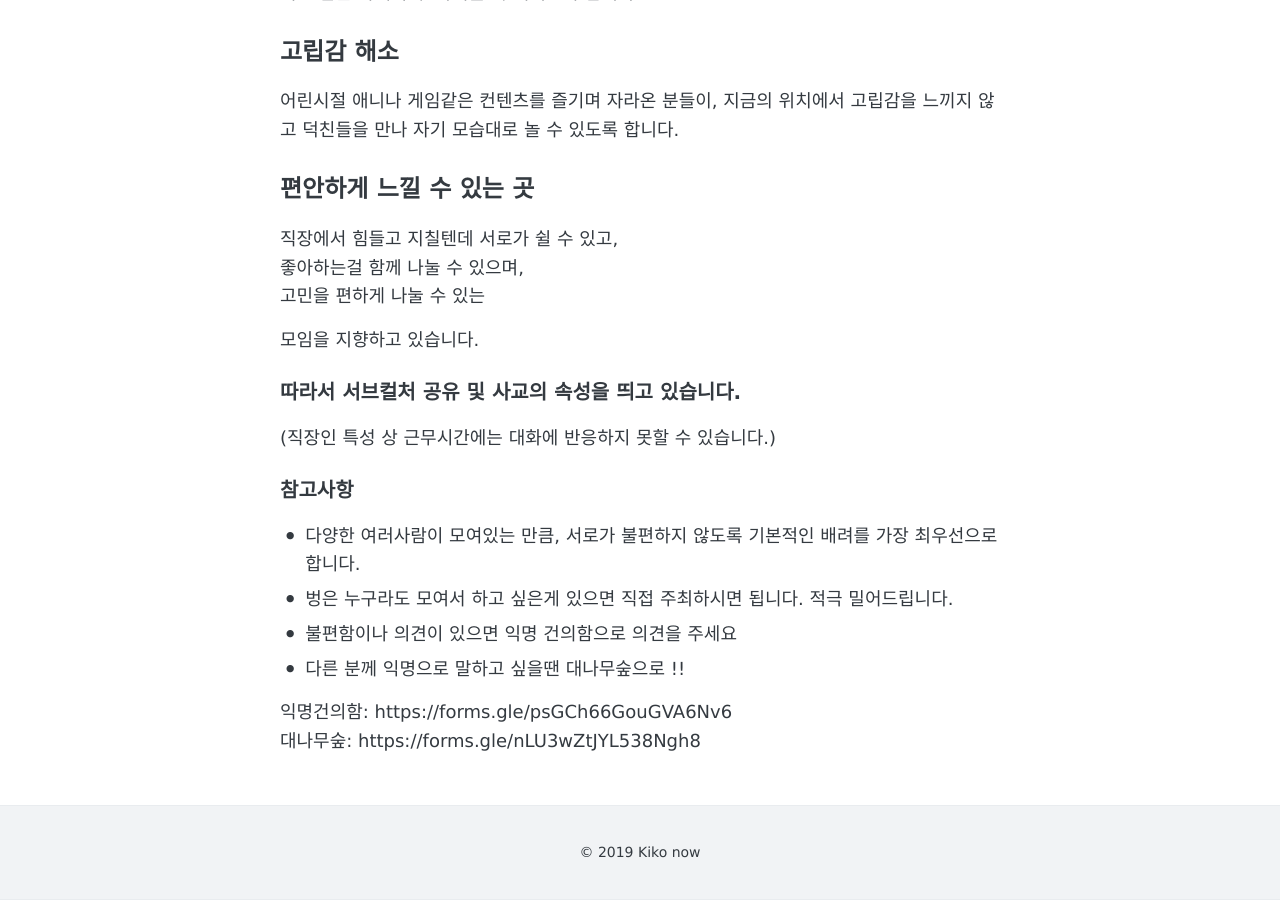
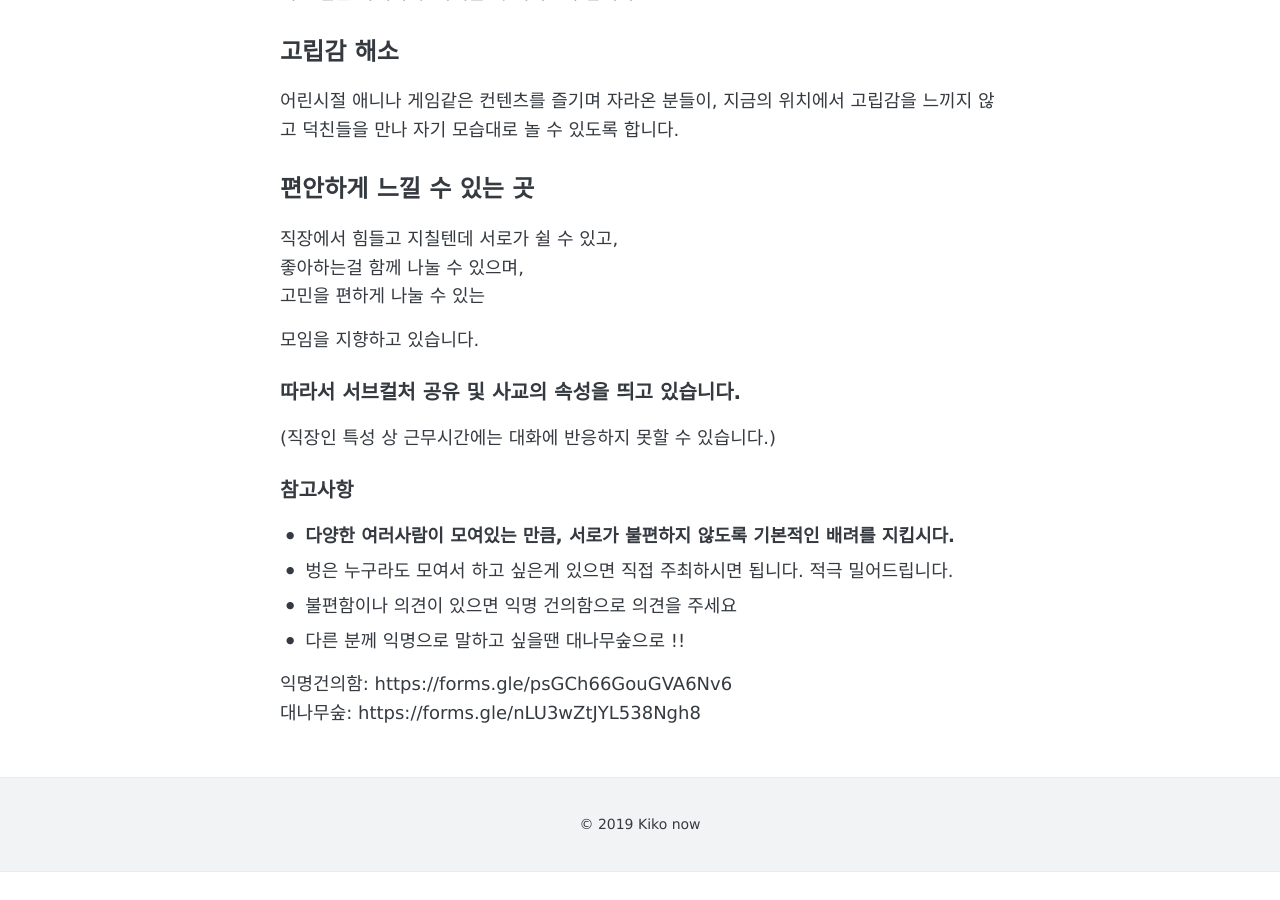
Before and after one commit to neko-agdg/neko-agdg.github.io, a Jekyll site: the page built from about.md, in a window 1280 px wide and 900 px high, scrolled down 607 px. Built offline with Jekyll 4.4.1, drawn with Linux system fonts in a browser that asks for light colours; after the commit the page ends 1479 px from its top, so only the background shows below that.

Commit message:
Update about.md

```diff
--- a/about.md
+++ b/about.md
@@ -30,7 +30,7 @@ permalink: /about/
 (직장인 특성 상 근무시간에는 대화에 반응하지 못할 수 있습니다.)
 
 ### 참고사항
-- 다양한 여러사람이 모여있는 만큼, 서로가 불편하지 않도록 기본적인 배려를 가장 최우선으로 합니다.
+- **다양한 여러사람이 모여있는 만큼, 서로가 불편하지 않도록 기본적인 배려를 지킵시다.**
 - 벙은 누구라도 모여서 하고 싶은게 있으면 직접 주최하시면 됩니다. 적극 밀어드립니다.
 - 불편함이나 의견이 있으면 익명 건의함으로 의견을 주세요
 - 다른 분께 익명으로 말하고 싶을땐 대나무숲으로 !!
```
